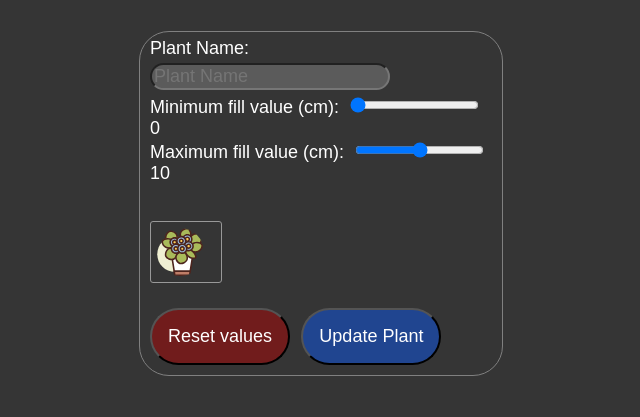
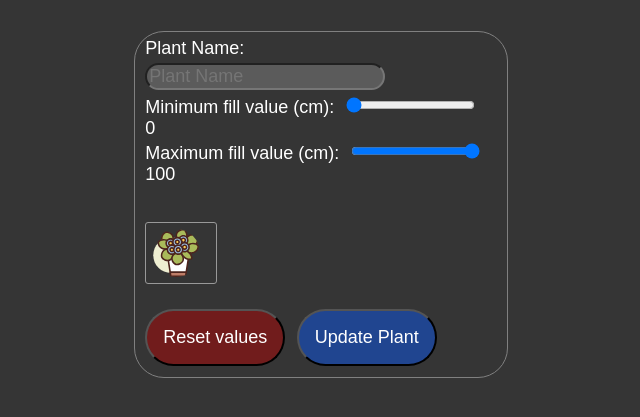
Before and after one commit to Proliecan/szapp-pflapp, a Python web app: template server/templates/edit_plant.html in a window 1280 px wide. Shown: the part 73-490 px from the top of the page, without its empty margins (319-959 px from the left). Run offline with Jinja, Linux system fonts and the light colour scheme; the template is opened without the code that fills it, so the values that code supplies are empty.

Commit message:
fix range of min and max water level changed from 0/10 , 10/20 to 0/49 , 50/100

```diff
--- a/server/templates/edit_plant.html
+++ b/server/templates/edit_plant.html
@@ -102,14 +102,14 @@
                             <input type="text" name="p_name" id="p_name" placeholder="Plant Name">
                             <br>
                             <label for="p_min_fill_value">Minimum fill value (cm):</label>
-                            <input type="range" name="p_min_fill_value" id="p_min_fill_value" min="0" max="10" value="0"
+                            <input type="range" name="p_min_fill_value" id="p_min_fill_value" min="0" max="49" value="0"
                                 oninput="this.nextElementSibling.value = this.value">
                             <output>0</output>
                             <br>
                             <label for="p_max_fill_value">Maximum fill value (cm):</label>
-                            <input type="range" name="p_max_fill_value" id="p_max_fill_value" min="5" max="15" value="10"
+                            <input type="range" name="p_max_fill_value" id="p_max_fill_value" min="50" max="100" value="100"
                                 oninput="this.nextElementSibling.value = this.value">
-                            <output>10</output>
+                            <output>100</output>
                             <br>
                             <label for="p_img_file" class="hidden">Image:</label>
                             <input type="text" id="p_img_file" name="p_img_filet" class="hidden">
```
